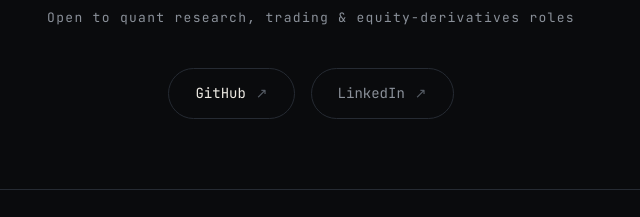
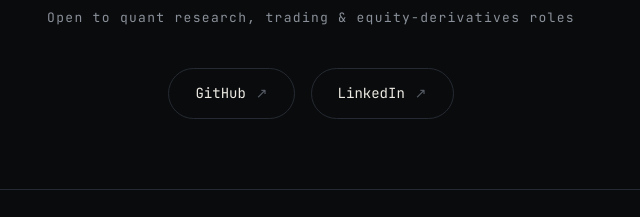
Before and after one commit to Fenance19/Fenance19.github.io, a plain HTML site: page index.html in a window 1280 px wide. Shown: the part 5342-5559 px from the top of the page, 329-969 px from the left. Drawn offline with Linux system fonts and the light colour scheme.

Commit message:
Update index.html

```diff
--- a/index.html
+++ b/index.html
@@ -337,7 +337,7 @@
     <div class="sub reveal">Open to quant research, trading &amp; equity-derivatives roles</div>
     <div class="links reveal">
       <a href="https://github.com/Fenance19" target="_blank" rel="noopener">GitHub <span class="arr">↗</span></a>
-      <a class="muted" href="#" title="https://www.linkedin.com/in/aramomatthewsian/">LinkedIn <span class="arr">↗</span></a>
+      <a href="https://www.linkedin.com/in/aramomatthewsian/" target="_blank" rel="noopener">LinkedIn <span class="arr">↗</span></a>
     </div>
   </section>
 
```
